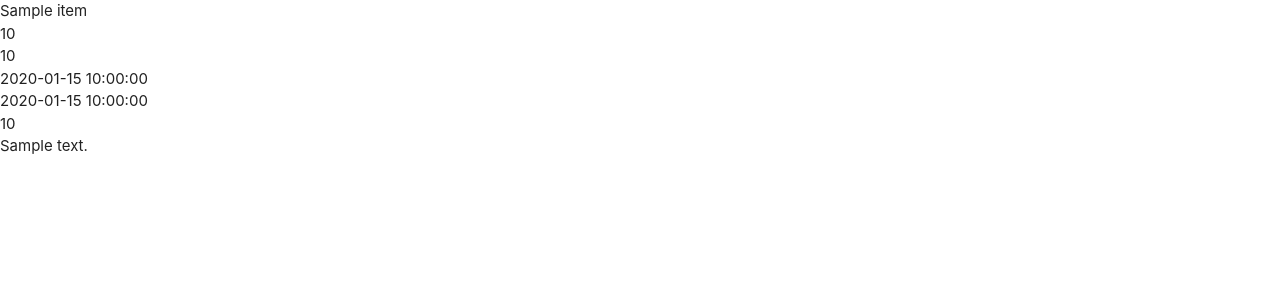
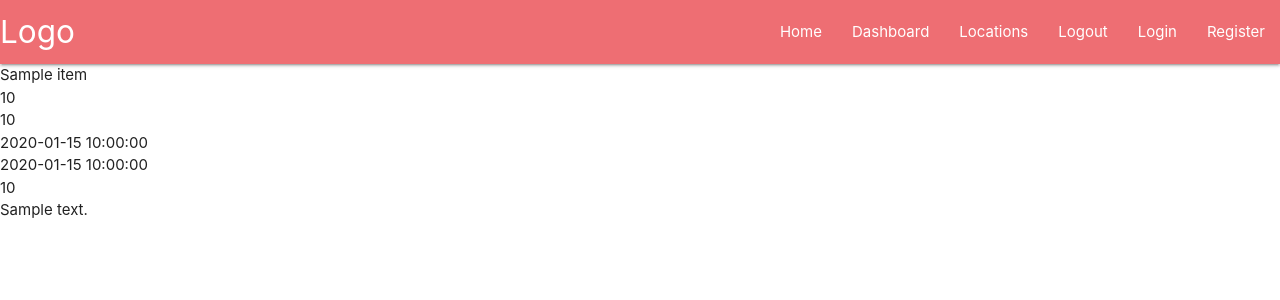
Before and after one commit to DaveWhiteh/SI-Test, a Flask app: page / in a window 1280 px wide. Shown: the top 300 px of the page. Run offline with Flask 3, Linux system fonts and the light colour scheme; a database or web service that is not in the repository returns one stand-in record (values such as "Sample title"); some libraries are stand-ins or nearby versions.

Commit message:
Add Materialize Navbar and Sidenav

```diff
--- a/static/js/script.js
+++ b/static/js/script.js
@@ -0,0 +1,3 @@
+$(document).ready(function () {
+  $('.sidenav').sidenav();
+});
--- a/templates/base.html
+++ b/templates/base.html
@@ -1,17 +1,50 @@
 <!DOCTYPE html>
 <html lang="en">
+
 <head>
     <meta charset="UTF-8">
     <meta name="viewport" content="width=device-width, initial-scale=1.0">
     <link rel="stylesheet" href="https://cdnjs.cloudflare.com/ajax/libs/font-awesome/6.5.1/css/all.min.css"
-        integrity="sha512-DTOQO9RWCH3ppGqcWaEA1BIZOC6xxalwEsw9c2QQeAIftl+Vegovlnee1c9QX4TctnWMn13TZye+giMm8e2LwA==" crossorigin="anonymous" referrerpolicy="no-referrer" type="text/css" />
-    <link rel="stylesheet" href="https://cdnjs.cloudflare.com/ajax/libs/materialize/1.0.0/css/materialize.min.css" type="text/css">
+        integrity="sha512-DTOQO9RWCH3ppGqcWaEA1BIZOC6xxalwEsw9c2QQeAIftl+Vegovlnee1c9QX4TctnWMn13TZye+giMm8e2LwA=="
+        crossorigin="anonymous" referrerpolicy="no-referrer" type="text/css" />
+    <link rel="stylesheet" href="https://cdnjs.cloudflare.com/ajax/libs/materialize/1.0.0/css/materialize.min.css"
+        type="text/css">
     <link rel="stylesheet" href="{{ url_for('static', filename='css/style.css') }}" type="text/css">
     {% block styles %}
     {% endblock %}
     <title>Stock-!t</title>
 </head>
+
 <body>
+
+    <header>
+        <!-- top navbar -->
+        <nav class="nav-extended">
+            <div class="nav-wrapper">
+                <a href="{{ url_for('get_items') }}" class="brand-logo">Logo</a>
+                <a href="#" data-target="mobile-demo" class="sidenav-trigger"><i class="fas fa-bars"></i></a>
+                <ul class="right hide-on-med-and-down">
+                    <li><a href="{{ url_for('get_items') }}">Home</a></li>
+                    <li><a href="#">Dashboard</a></li>
+                    <li><a href="#">Locations</a></li>
+                    <li><a href="#">Logout</a></li>
+                    <li><a href="#">Login</a></li>
+                    <li><a href="#">Register</a></li>
+                </ul>
+            </div>
+        </nav>
+
+        <!-- mobile sidenav -->
+        <ul class="sidenav" id="mobile-demo">
+            <li><h4 class="center-align light-blue-text text-darken-4">Stock-!t</h4></li>
+            <li><a href="{{ url_for('get_items') }}">Home</a></li>
+            <li><a href="#">Dashboard</a></li>
+            <li><a href="#">Locations</a></li>
+            <li><a href="#">Logout</a></li>
+            <li><a href="#">Login</a></li>
+            <li><a href="#">Register</a></li>
+        </ul>
+    </header>
 
     {% block content %}
     {% endblock %}
@@ -23,4 +56,5 @@
     {% block scripts %}
     {% endblock %}
 </body>
+
 </html>
```
